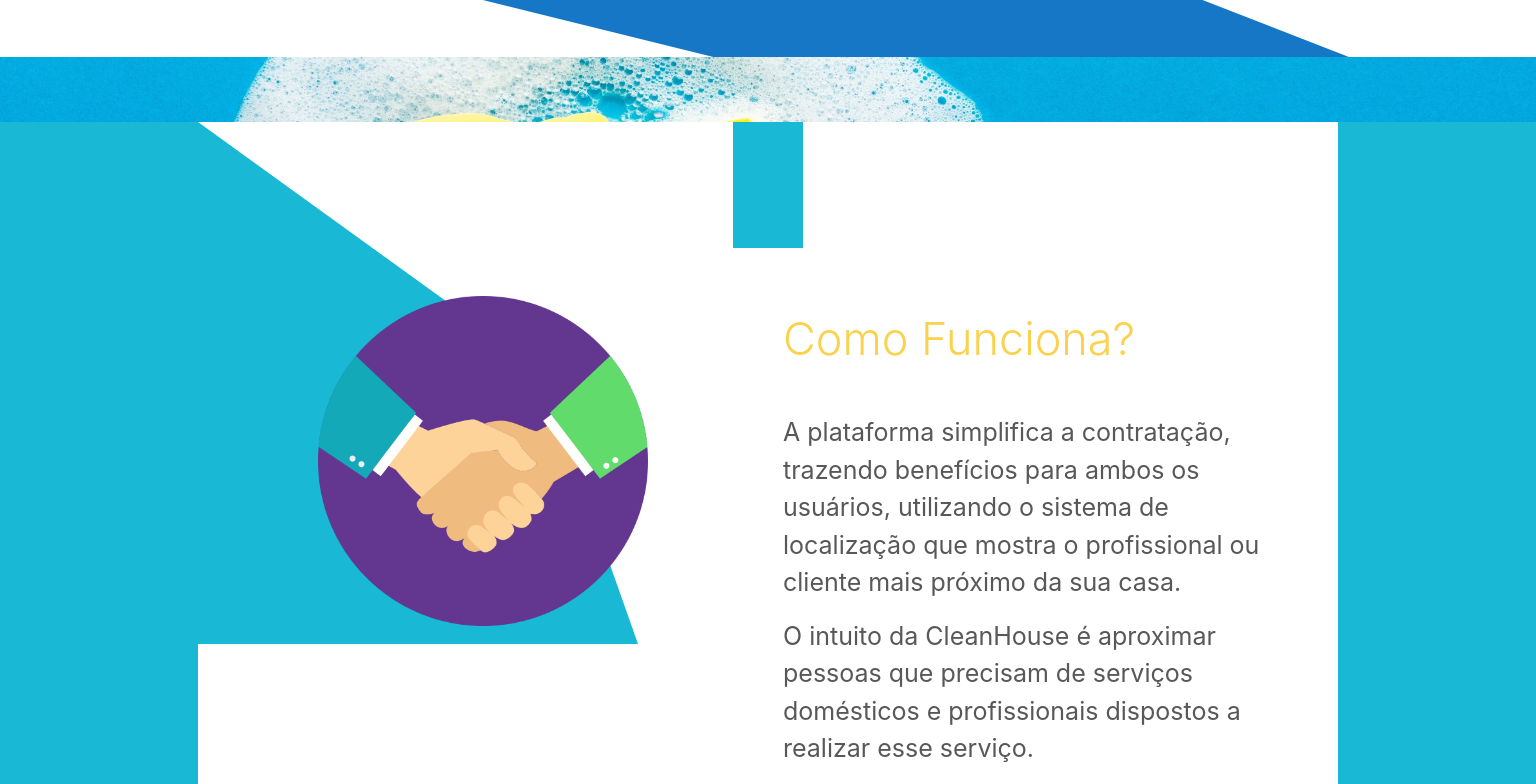
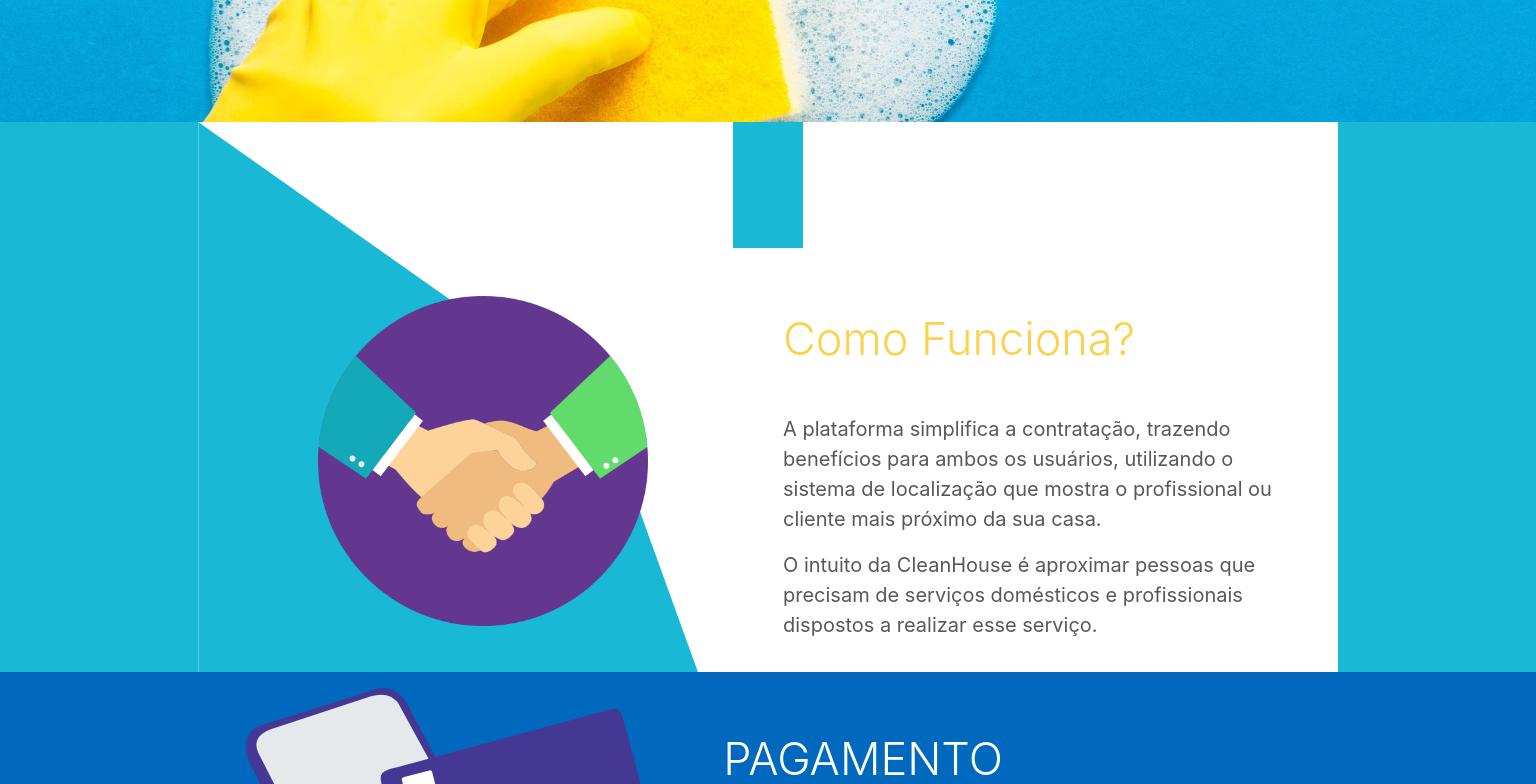
Before and after one commit to JuanPablooo/webCleanHouse, a React (Create React App) app: page / in a window 1536 px wide. Shown: the part 1180-1964 px from the top of the page. Built offline with nearby package versions, Linux system fonts and the light colour scheme.

Commit message:
Responsividade tela home

```diff
--- a/src/components/Home/home.css
+++ b/src/components/Home/home.css
@@ -1,7 +1,7 @@
 /* Padrão */
 @media (min-width: 1500px) {
   p {
-    font-size: 25px;
+    font-size: 20px;
   }
   button,
   nav {
@@ -133,7 +133,7 @@
 
 @media (min-width: 992px) {
   #section-como-funciona {
-    background-image: url("../images/Rectangle\ 61.png");
+    background-image: url("../images/Rectangle\ 117.png");
     background-repeat: no-repeat;
   }
 }
@@ -221,8 +221,8 @@
 
 /* Seção Regiões */
 .img-regioes {
-  height: 38vh;
-  width: 60vw;
+  height: 250px;
+  width: 300px;
   background-image: url("../images/regioes.png");
   background-size: cover;
 }
```
Also changed, not shown: src/components/images/Rectangle 117.png (added).
